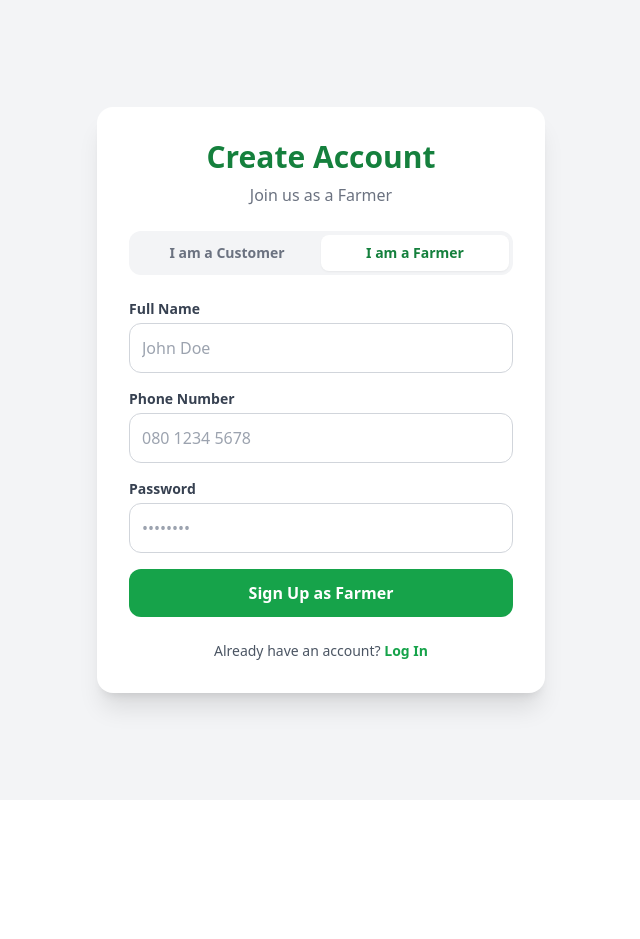
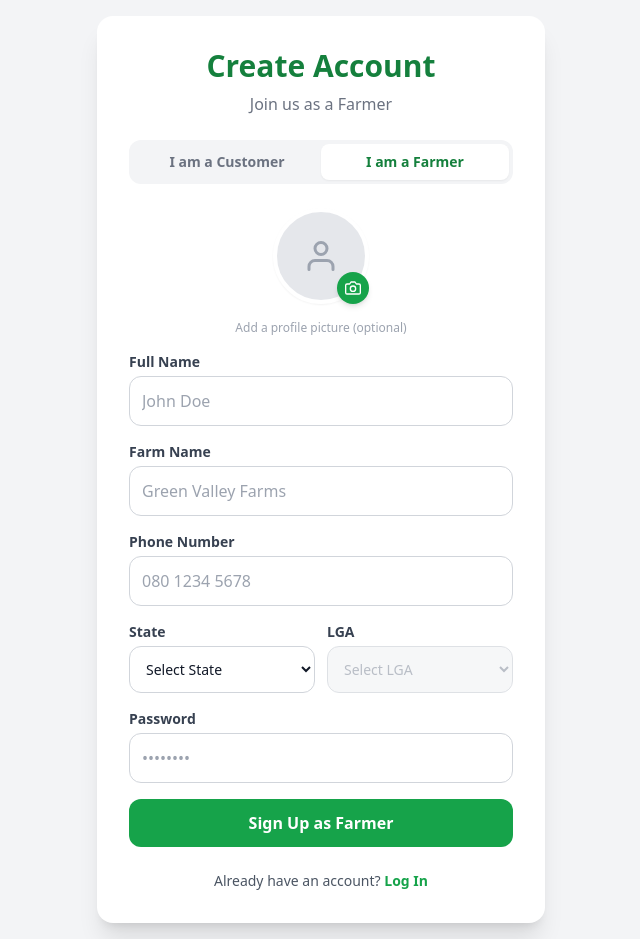
Before and after one commit to ArrYorr/DigiHack-FeedRoute, a React (Vite) app: page /signup in a window 1280 px wide. Both pictures are taken after a click on the button "I am a Farmer". Shown: the whole page, without its empty margins (319-959 px from the left). Before the commit the page ends 800 px from the top, so only its background shows below. Built offline with nearby package versions, Linux system fonts and the light colour scheme.

Commit message:
feat: Enhance FarmerProfilePage with dynamic profile image and local storage integration for user data

```diff
--- a/src/pages/FarmerProfilePage.jsx
+++ b/src/pages/FarmerProfilePage.jsx
@@ -1,15 +1,30 @@
 import { useEffect, useState } from "react";
 import { Link, useOutletContext } from "react-router-dom";
-import { FiPackage, FiSettings, FiLogOut, FiChevronRight, FiMapPin, FiPhone } from "react-icons/fi";
+import { FiPackage, FiSettings, FiLogOut, FiChevronRight, FiMapPin, FiPhone, FiUser } from "react-icons/fi";
 
 function FarmerProfilePage() {
   const { setPageTitle } = useOutletContext();
+
   const [farmerName, setFarmerName] = useState("Farmer");
+  const [farmName, setFarmName] = useState("My Farm");
+  const [farmerPhone, setFarmerPhone] = useState("No phone number");
+  const [farmerLocation, setFarmerLocation] = useState("Nigeria");
+  const [farmerImage, setFarmerImage] = useState(null); // NEW
 
   useEffect(() => {
     setPageTitle("My Profile");
+
     const storedName = localStorage.getItem("farmerName");
+    const storedFarmName = localStorage.getItem("farmName");
+    const storedPhone = localStorage.getItem("farmerPhone");
+    const storedLocation = localStorage.getItem("farmerLocation");
+    const storedImage = localStorage.getItem("farmerImage"); // Get Image
+
     if (storedName) setFarmerName(storedName);
+    if (storedFarmName) setFarmName(storedFarmName);
+    if (storedPhone) setFarmerPhone(storedPhone);
+    if (storedLocation) setFarmerLocation(storedLocation);
+    if (storedImage) setFarmerImage(storedImage);
   }, [setPageTitle]);
 
   return (
@@ -18,26 +33,32 @@ function FarmerProfilePage() {
       {/* Profile Card Section */}
       <div className="p-4 pt-6">
         <div className="bg-white rounded-xl shadow-sm p-6 flex flex-col items-center text-center">
-          <div className="w-24 h-24 rounded-full bg-gray-200 border-4 border-green-100 overflow-hidden mb-4">
-             {/* Placeholder for Profile Image */}
-             <img src="https://via.placeholder.com/150" alt="Profile" className="w-full h-full object-cover" />
+
+          {/* --- DYNAMIC PROFILE PICTURE --- */}
+          <div className="w-24 h-24 rounded-full bg-gray-200 border-4 border-green-100 overflow-hidden mb-4 flex items-center justify-center">
+             {farmerImage ? (
+               <img src={farmerImage} alt="Profile" className="w-full h-full object-cover" />
+             ) : (
+               // If no image, show placeholder via icon or default image
+               <FiUser size={48} className="text-gray-400" />
+             )}
           </div>
+
           <h2 className="text-xl font-bold text-gray-800">{farmerName}</h2>
-          <p className="text-gray-500 text-sm">Green Valley Farms</p>
+          <p className="text-green-600 font-semibold">{farmName}</p>
 
-          <div className="mt-4 flex flex-col gap-2 w-full">
+          <div className="mt-4 flex flex-col gap-2 w-full border-t pt-4">
             <div className="flex items-center justify-center gap-2 text-gray-600 text-sm">
-              <FiMapPin className="text-green-600" /> Kuje, Abuja
+              <FiMapPin className="text-green-600" /> {farmerLocation}
             </div>
             <div className="flex items-center justify-center gap-2 text-gray-600 text-sm">
-              <FiPhone className="text-green-600" /> +234 801 234 5678
+              <FiPhone className="text-green-600" /> {farmerPhone}
             </div>
           </div>
         </div>
       </div>
 
       <div className="px-4 pb-24">
-        {/* Manage Products Link */}
         <Link
           to="/farmer-products"
           className="flex items-center justify-between bg-green-600 text-white p-5 rounded-xl shadow-md mb-6 active:scale-95 transition-transform"
@@ -54,7 +75,6 @@ function FarmerProfilePage() {
           <FiChevronRight size={24} />
         </Link>
 
-        {/* Settings List */}
         <h3 className="text-gray-500 font-bold text-sm mb-3 uppercase tracking-wider ml-1">Account</h3>
         <div className="bg-white rounded-xl shadow-sm overflow-hidden mb-6">
           <button className="w-full flex items-center justify-between p-4 border-b border-gray-100 hover:bg-gray-50">
--- a/src/pages/ProfilePage.jsx
+++ b/src/pages/ProfilePage.jsx
@@ -2,7 +2,6 @@ import { useEffect, useState } from 'react';
 import { useOutletContext, Link, useNavigate } from 'react-router-dom';
 import { FiUser, FiChevronRight, FiLogOut, FiShoppingBag, FiMapPin, FiCreditCard, FiHelpCircle } from 'react-icons/fi';
 
-// A small reusable component for the links
 function ProfileLink({ icon, text, to }) {
   return (
     <Link to={to} className="flex items-center justify-between p-4 bg-white rounded-lg shadow-sm hover:bg-gray-50 transition">
@@ -19,40 +18,42 @@ function ProfilePage() {
   const { setCurrentPageTitle } = useOutletContext();
   const navigate = useNavigate();
 
-  // 1. State for dynamic user info
   const [customerName, setCustomerName] = useState("Customer");
   const [customerEmail, setCustomerEmail] = useState("customer@example.com");
+  const [customerImage, setCustomerImage] = useState(null); // NEW
 
-  // Set the page title and load data
   useEffect(() => {
     setCurrentPageTitle('Profile');
 
-    // 2. Fetch data from Local Storage
     const storedName = localStorage.getItem("customerName");
     const storedEmail = localStorage.getItem("customerEmail");
+    const storedImage = localStorage.getItem("customerImage"); // Get Image
 
     if (storedName) setCustomerName(storedName);
     if (storedEmail) setCustomerEmail(storedEmail);
+    if (storedImage) setCustomerImage(storedImage);
   }, [setCurrentPageTitle]);
 
   const handleLogout = () => {
-    // Clear the stored data on logout
-    localStorage.removeItem("customerName");
-    localStorage.removeItem("customerEmail");
-
+    localStorage.clear();
     console.log('User logging out...');
     navigate('/');
   };
 
   return (
     <div className="p-4 space-y-6">
-      {/* --- User Info Card --- */}
       <div className="flex items-center bg-white p-4 rounded-lg shadow-sm">
+
+        {/* --- DYNAMIC PROFILE PICTURE --- */}
         <div className="w-16 h-16 bg-gray-200 rounded-full flex items-center justify-center border-2 border-green-100 overflow-hidden">
-          <FiUser size={32} className="text-gray-500" />
+          {customerImage ? (
+            <img src={customerImage} alt="Profile" className="w-full h-full object-cover" />
+          ) : (
+            <FiUser size={32} className="text-gray-500" />
+          )}
         </div>
+
         <div className="flex-1 ml-4">
-          {/* 3. Display Dynamic Info */}
           <h2 className="font-bold text-lg text-gray-800">{customerName}</h2>
           <p className="text-sm text-gray-500">{customerEmail}</p>
         </div>
@@ -61,7 +62,6 @@ function ProfilePage() {
         </Link>
       </div>
 
-      {/* --- Navigation Links --- */}
       <div className="space-y-3">
         <ProfileLink icon={<FiShoppingBag size={20} className="text-gray-500" />} text="My Orders" to="/my-orders" />
         <ProfileLink icon={<FiMapPin size={20} className="text-gray-500" />} text="Shipping Addresses" to="/addresses" />
@@ -69,7 +69,6 @@ function ProfilePage() {
         <ProfileLink icon={<FiHelpCircle size={20} className="text-gray-500" />} text="Help & Support" to="/support" />
       </div>
 
-      {/* --- Logout Button --- */}
       <div>
         <button
           onClick={handleLogout}
--- a/src/pages/SignupPage.jsx
+++ b/src/pages/SignupPage.jsx
@@ -1,13 +1,24 @@
 import { useState } from "react";
 import { Link, useNavigate } from "react-router-dom";
+import { FiCamera, FiUser } from "react-icons/fi"; // Icons for the upload UI
+import { nigeriaLocations } from '../data/nigeriaData';
 
 function SignupPage() {
   const navigate = useNavigate();
 
   const [role, setRole] = useState("customer");
 
+  // Location State
+  const [selectedState, setSelectedState] = useState("");
+  const [selectedLGA, setSelectedLGA] = useState("");
+  const [availableLGAs, setAvailableLGAs] = useState([]);
+
+  // Profile Image State
+  const [profileImage, setProfileImage] = useState(null);
+
   const [formData, setFormData] = useState({
     fullName: "",
+    farmName: "",
     contact: "",
     password: ""
   });
@@ -16,16 +27,47 @@ function SignupPage() {
     setFormData({ ...formData, [e.target.name]: e.target.value });
   };
 
+  const handleStateChange = (e) => {
+    const newState = e.target.value;
+    setSelectedState(newState);
+    setSelectedLGA("");
+    setAvailableLGAs(nigeriaLocations[newState] || []);
+  };
+
+  // --- NEW: Image Upload Handler ---
+  const handleImageUpload = (e) => {
+    const file = e.target.files[0];
+    if (file) {
+      const reader = new FileReader();
+      reader.onloadend = () => {
+        setProfileImage(reader.result); // Stores image as a Base64 string
+      };
+      reader.readAsDataURL(file);
+    }
+  };
+
   const handleSignup = (e) => {
     e.preventDefault();
 
     if (role === "farmer") {
-      localStorage.setItem("farmerName", formData.fullName || "New Farmer");
+      // Save Farmer Data
+      localStorage.setItem("farmerName", formData.fullName || "Farmer");
+      localStorage.setItem("farmName", formData.farmName || "My Farm");
+      localStorage.setItem("farmerPhone", formData.contact);
+      if (profileImage) localStorage.setItem("farmerImage", profileImage); // Save Image
+
+      if (selectedState && selectedLGA) {
+        localStorage.setItem("farmerLocation", `${selectedLGA}, ${selectedState}`);
+      } else {
+        localStorage.setItem("farmerLocation", "Nigeria");
+      }
+
       navigate("/farmer-dashboard");
     } else {
-      // --- KEY CHANGE: Save both Name AND Email ---
+      // Save Customer Data
       localStorage.setItem("customerName", formData.fullName || "New Customer");
-      localStorage.setItem("customerEmail", formData.contact); // contact acts as email for customers
+      localStorage.setItem("customerEmail", formData.contact);
+      if (profileImage) localStorage.setItem("customerImage", profileImage); // Save Image
 
       navigate("/customer-landing");
     }
@@ -42,6 +84,7 @@ function SignupPage() {
           Join us as a {role === 'customer' ? 'Buyer' : 'Farmer'}
         </p>
 
+        {/* Role Toggle */}
         <div className="flex bg-gray-100 p-1 rounded-xl mb-6">
           <button
             type="button"
@@ -68,6 +111,35 @@ function SignupPage() {
         </div>
 
         <form onSubmit={handleSignup} className="space-y-4">
+
+          {/* --- NEW: PROFILE PICTURE UPLOAD --- */}
+          <div className="flex justify-center mb-4">
+            <div className="relative">
+              <div className="w-24 h-24 rounded-full bg-gray-200 border-4 border-white shadow-sm flex items-center justify-center overflow-hidden">
+                {profileImage ? (
+                  <img src={profileImage} alt="Preview" className="w-full h-full object-cover" />
+                ) : (
+                  <FiUser className="text-gray-400 text-4xl" />
+                )}
+              </div>
+              <label
+                htmlFor="profile-upload"
+                className="absolute bottom-0 right-0 bg-green-600 text-white p-2 rounded-full cursor-pointer hover:bg-green-700 shadow-md transition-colors"
+              >
+                <FiCamera size={16} />
+              </label>
+              <input
+                id="profile-upload"
+                type="file"
+                accept="image/*"
+                onChange={handleImageUpload}
+                className="hidden"
+              />
+            </div>
+          </div>
+          <p className="text-center text-xs text-gray-400 -mt-2 mb-4">Add a profile picture (optional)</p>
+
+          {/* 1. Full Name */}
           <div>
             <label className="block text-gray-700 text-sm font-bold mb-1">Full Name</label>
             <input
@@ -81,6 +153,23 @@ function SignupPage() {
             />
           </div>
 
+          {/* 2. Farm Name (Farmers only) */}
+          {role === 'farmer' && (
+            <div>
+              <label className="block text-gray-700 text-sm font-bold mb-1">Farm Name</label>
+              <input
+                type="text"
+                name="farmName"
+                placeholder="Green Valley Farms"
+                value={formData.farmName}
+                onChange={handleChange}
+                className="w-full border border-gray-300 p-3 rounded-xl focus:outline-none focus:ring-2 focus:ring-green-500"
+                required
+              />
+            </div>
+          )}
+
+          {/* 3. Contact */}
           <div>
             <label className="block text-gray-700 text-sm font-bold mb-1">
               {role === 'customer' ? 'Email Address' : 'Phone Number'}
@@ -96,6 +185,43 @@ function SignupPage() {
             />
           </div>
 
+          {/* 4. Location (Farmers only) */}
+          {role === 'farmer' && (
+            <div className="grid grid-cols-2 gap-3">
+              <div>
+                <label className="block text-gray-700 text-sm font-bold mb-1">State</label>
+                <select
+                  value={selectedState}
+                  onChange={handleStateChange}
+                  className="w-full border border-gray-300 bg-white p-3 rounded-xl focus:outline-none focus:ring-2 focus:ring-green-500 text-sm"
+                  required
+                >
+                  <option value="">Select State</option>
+                  {Object.keys(nigeriaLocations).sort().map((state) => (
+                    <option key={state} value={state}>{state}</option>
+                  ))}
+                </select>
+              </div>
+
+              <div>
+                <label className="block text-gray-700 text-sm font-bold mb-1">LGA</label>
+                <select
+                  value={selectedLGA}
+                  onChange={(e) => setSelectedLGA(e.target.value)}
+                  disabled={!selectedState}
+                  className={`w-full border border-gray-300 p-3 rounded-xl focus:outline-none focus:ring-2 focus:ring-green-500 text-sm ${!selectedState ? 'bg-gray-100 text-gray-400' : 'bg-white'}`}
+                  required
+                >
+                  <option value="">Select LGA</option>
+                  {availableLGAs.map((lga) => (
+                    <option key={lga} value={lga}>{lga}</option>
+                  ))}
+                </select>
+              </div>
+            </div>
+          )}
+
+          {/* 5. Password */}
           <div>
             <label className="block text-gray-700 text-sm font-bold mb-1">Password</label>
             <input
```
